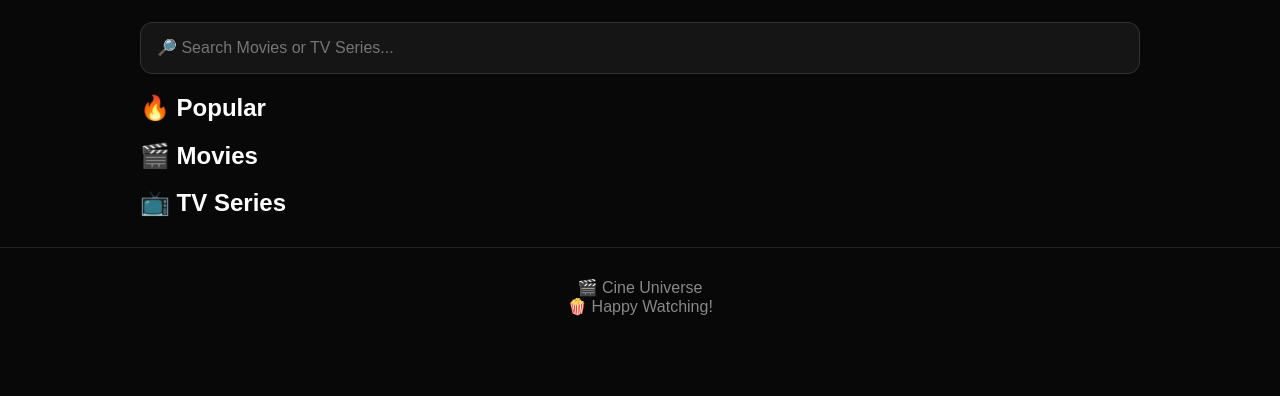
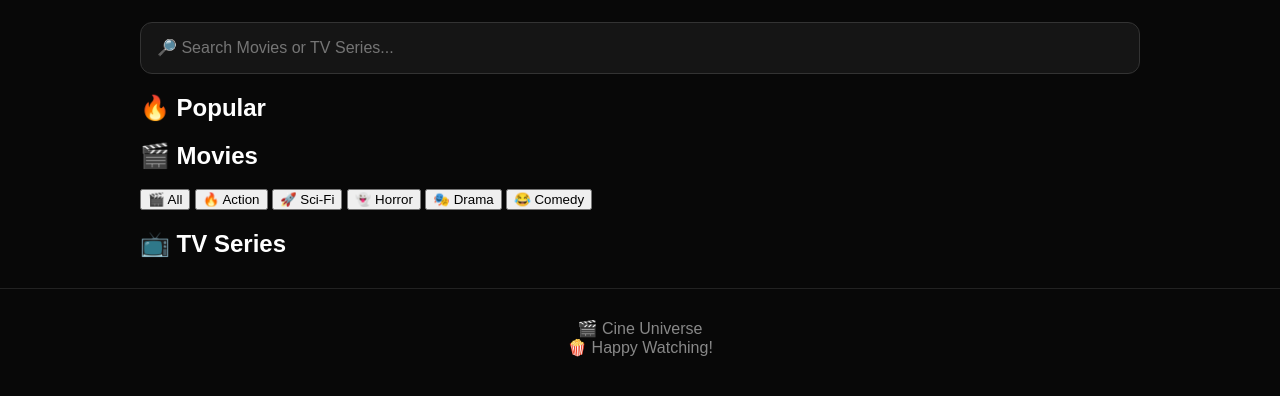
Before and after one commit to diniduinduwara955/cineuniverse-web, a plain HTML site: page index.html in a window 1280 px wide. Shown: the part 372-768 px from the top of the page. Drawn offline with Linux system fonts and the light colour scheme; a script that the page names is missing.

Commit message:
Update index.html

```diff
--- a/index.html
+++ b/index.html
@@ -109,7 +109,33 @@
     <h2>
         🎬 Movies
     </h2>
+<div class="genre-filters">
 
+    <button onclick="filterMovies('All')">
+        🎬 All
+    </button>
+
+    <button onclick="filterMovies('Action')">
+        🔥 Action
+    </button>
+
+    <button onclick="filterMovies('Sci-Fi')">
+        🚀 Sci-Fi
+    </button>
+
+    <button onclick="filterMovies('Horror')">
+        👻 Horror
+    </button>
+
+    <button onclick="filterMovies('Drama')">
+        🎭 Drama
+    </button>
+
+    <button onclick="filterMovies('Comedy')">
+        😂 Comedy
+    </button>
+
+</div>
     <div id="moviesList"
          class="movie-grid">
 
```
